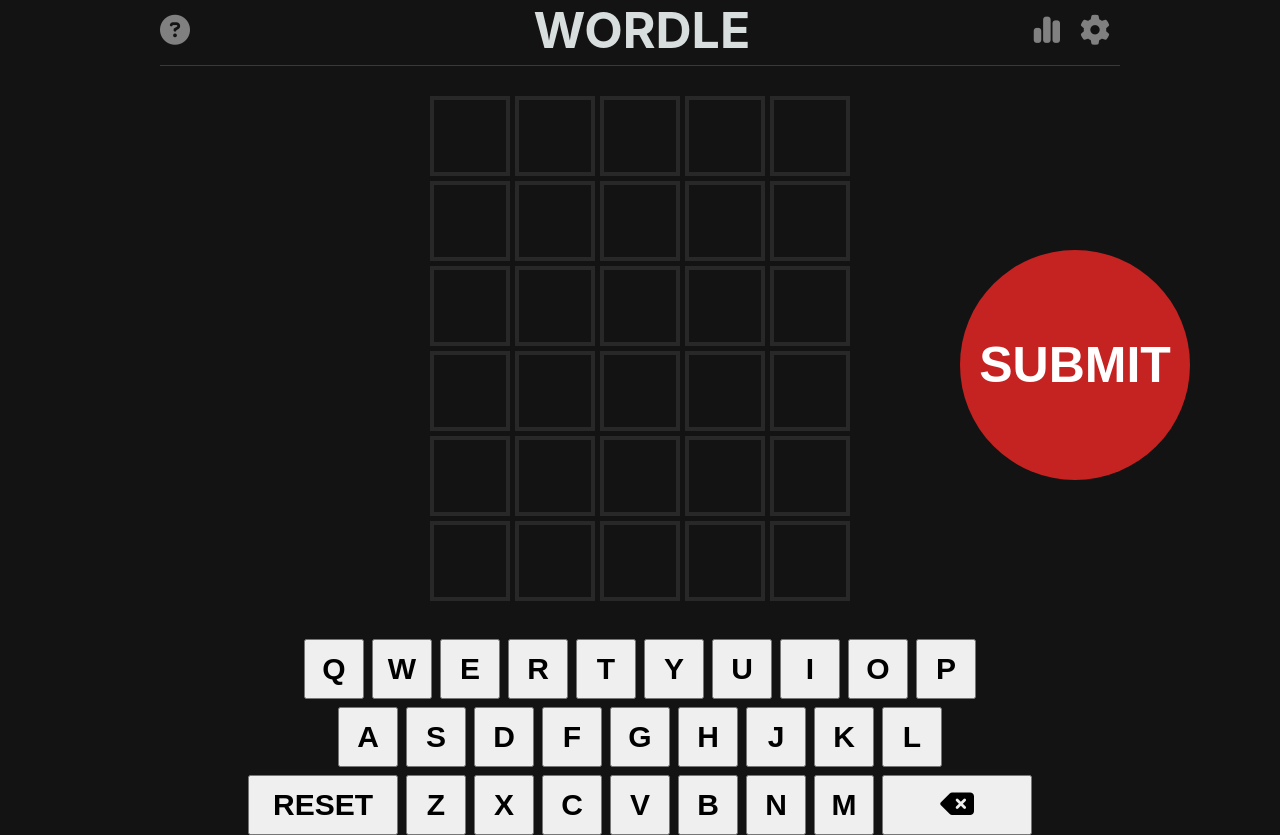
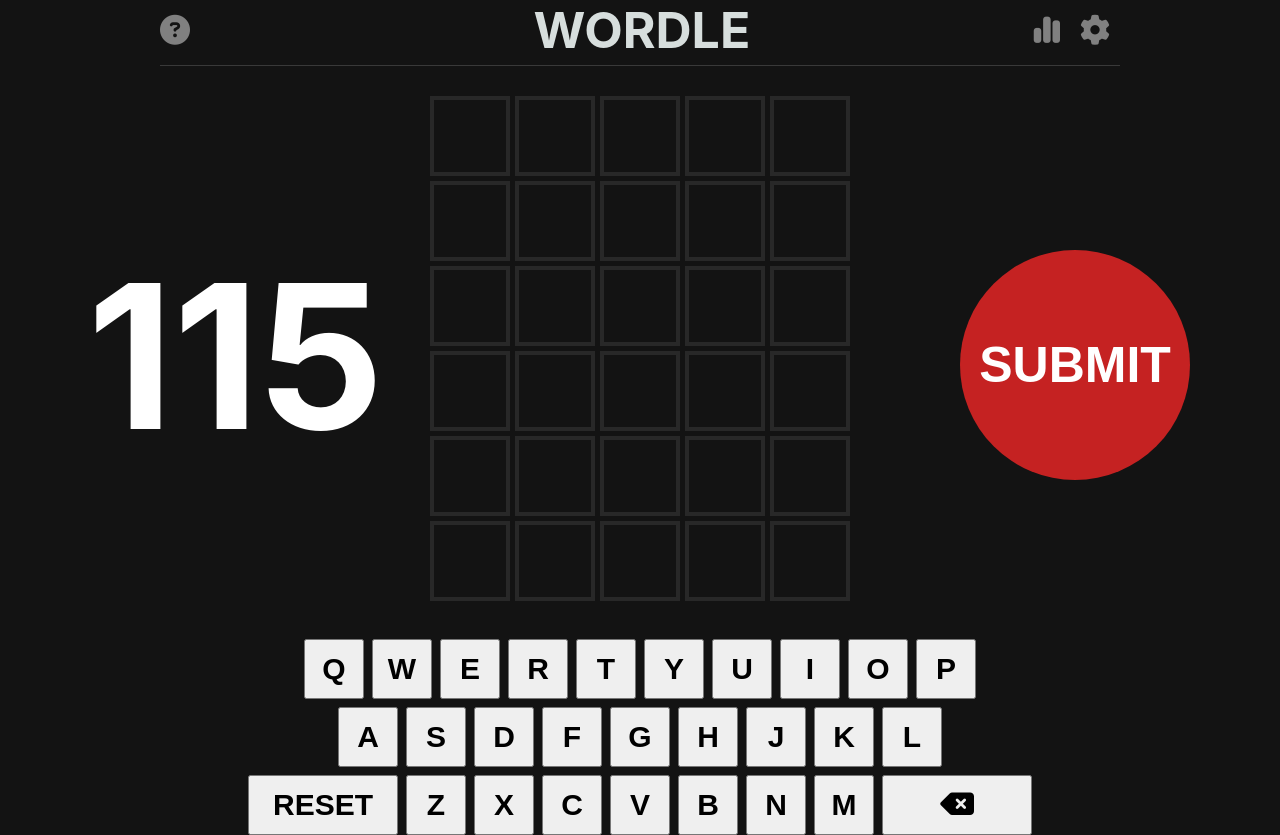
Before and after one commit to khalidhersi/wordle, a React (Create React App) app: page / in a window 1280 px wide. Built offline with nearby package versions, Linux system fonts and the light colour scheme; no server answers.

Commit message:
game is complete

```diff
--- a/src/components/KeyBoard/KeyBoard.scss
+++ b/src/components/KeyBoard/KeyBoard.scss
@@ -44,7 +44,8 @@
   border-radius: 50%;
   background-color: rgb(197, 34, 34);
   border: hidden;
-  color: white;position: absolute;
+  color: white;
+  position: absolute;
   top: 25rem;
   left: 75%;
   font-size: 5rem;
--- /dev/null
+++ b/src/components/Timer/Timer.jsx
@@ -0,0 +1,24 @@
+import React, { useEffect, useState } from 'react'
+import "./Timer.scss";
+
+const Timer = (props) => {
+    const [timer, setTimer] = useState(120);
+    const {timerOff} = props
+    let classNameModifier = "";
+
+    useEffect(() => {
+        timer > 0 && setTimeout(() => setTimer(timer - 1), 1000);
+      }, [timer]);
+
+      if(timerOff){
+        classNameModifier = "timer__off"
+      }
+
+  return (
+    <div className='timer'>
+        <h2 className={`timer__text ${classNameModifier}`}>{timer}</h2>
+    </div>
+  )
+}
+
+export default Timer
--- /dev/null
+++ b/src/components/Timer/Timer.scss
@@ -0,0 +1,15 @@
+.timer{
+    text-align: center;
+
+    &__text{
+        font-size: 20rem;
+        color: white;
+        position: absolute;
+        top: 23.5rem;
+        right: 70%;
+    }
+}
+
+.timer__off{
+    visibility: hidden;
+}
--- a/src/pages/Game/Game.jsx
+++ b/src/pages/Game/Game.jsx
@@ -1,4 +1,4 @@
-import React, { useState } from "react";
+import React, { useEffect, useState } from "react";
 import KeyBoard from "../../components/KeyBoard/KeyBoard";
 import Nav from "../../components/Nav/Nav";
 import Tile from "../../components/Tiles/Tiles";
@@ -8,6 +8,7 @@
 import winSound from "../../assets/data/win-sound.wav";
 import lossSound from "../../assets/data/loss-sound.wav";
 import GameOver from "../GameOver/GameOver";
+import Timer from "../../components/Timer/Timer";
 
 const Game = (props) => {
   const [text1, setText1] = useState("");
@@ -41,8 +42,10 @@
   const [text29, setText29] = useState("");
   const [text30, setText30] = useState("");
   const [counter, setCounter] = useState(1);
+  const [timer, setTimer] = useState(120);
   const [isCorrect, setIsCorrect] = useState(false);
   const [isNotCorrect, setIsNotCorrect] = useState(false);
+  const [timerOff, setTimerOff] = useState(false);
   const { word } = props;
 
 
@@ -56,6 +59,17 @@
   let allGreen3 = false;
   let allGreen4 = false;
   let allGreen5 = false;
+
+  // timer
+  useEffect(() => {
+    timer > 0 && setTimeout(() => setTimer(timer - 1), 1000);
+  }, [timer]);
+
+  if(timer <=0 ){
+    window.location.reload(false);
+  }
+
+
 
   // Reset Button Refreshes PAge
   const handleReset = () => {
@@ -71,6 +85,7 @@
 
  const toggleWin = () => {
         setIsCorrect(!isCorrect);
+        setTimerOff(true)
   }
   const toggleGameOver = () => {
     setIsNotCorrect(!isNotCorrect);
@@ -601,6 +616,7 @@
         {isCorrect && <Win sound={winSoundOn()} word={word} toggleWin={toggleWin}/>}
         {isNotCorrect && <GameOver sound={lossSoundOn()} word={word} toggleGameOver={toggleGameOver}/>}
         <Nav />
+        <Timer timerOff={timerOff} />
       <div className="gameboard">
         <Tile
           text1={text1}
```
